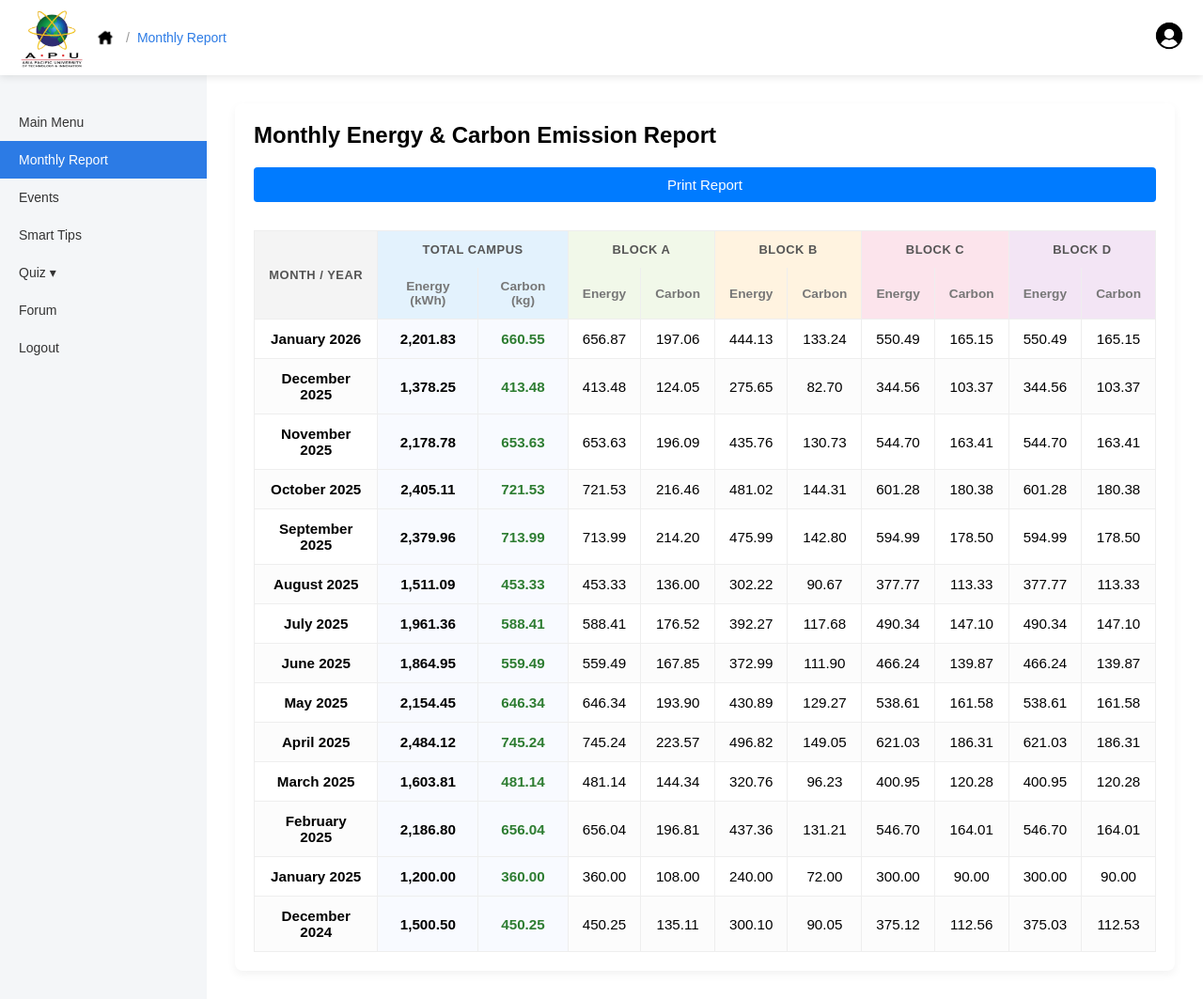
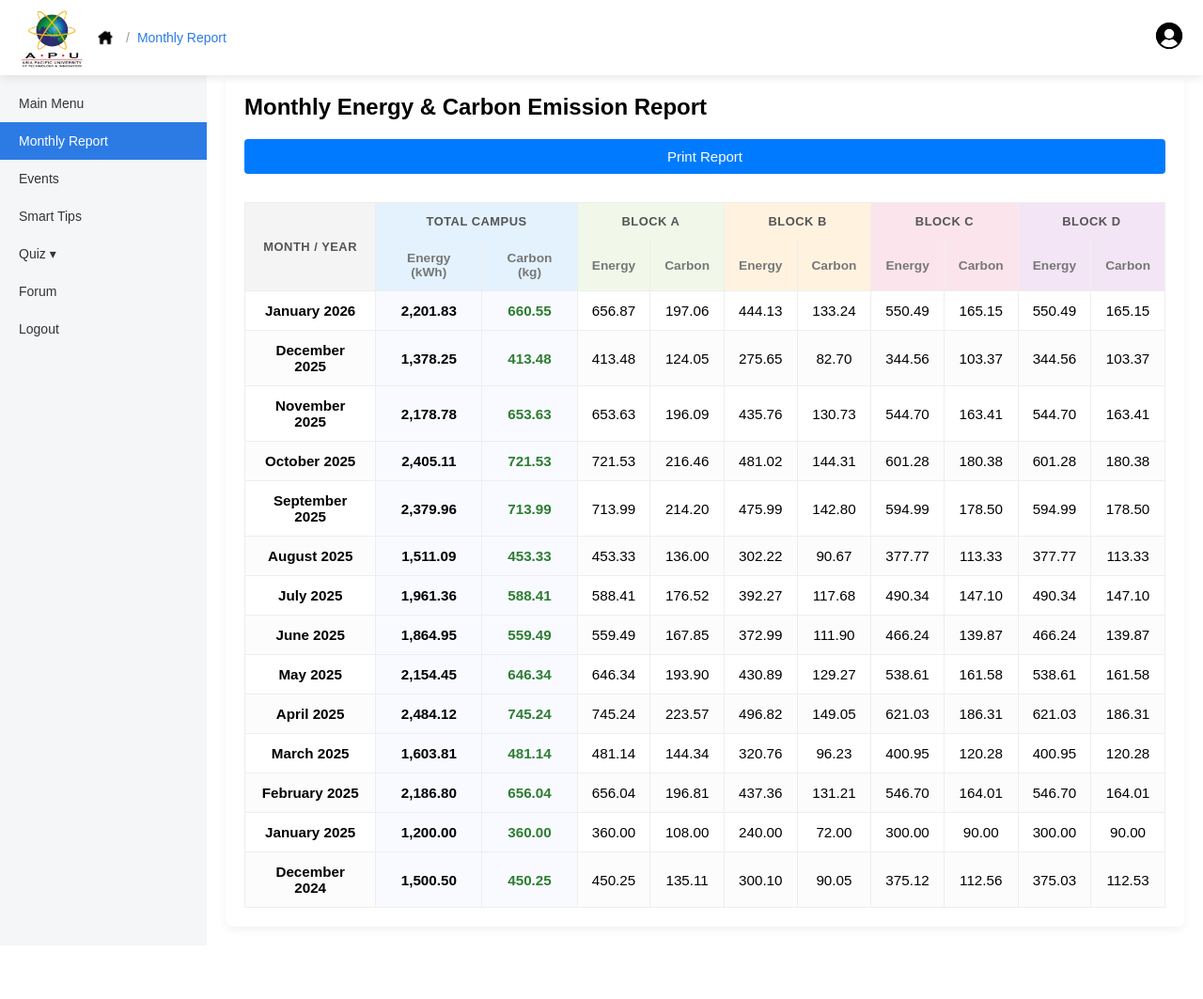
Before and after one commit to Joshua-Chua/Web-design, a PHP site: page /officer_monthly_report.php in a window 1280 px wide. Shown: the whole page at 94% size. After the commit the page ends 966 px from the top, so only its background shows below. Run offline with PHP 8.4, Linux system fonts and the light colour scheme; the visitor is signed in with stand-in values (Sample User, id 1); data comes from the database, SQL or seed files in the repository.

Commit message:
Latest Updates

```diff
--- a/Web-Design-main/pages/admin/admin_main.php
+++ b/Web-Design-main/pages/admin/admin_main.php
@@ -53,7 +53,7 @@ try {
         <img src = "../../assets/images/apu-logo.png" class = "top-logo" alt = "APU Logo">
 
         <!-- Home Button -->
-        <a href = "officer_main.php" class = "home-btn">
+        <a href = "admin_main.php" class = "home-btn">
             <img src = "../../assets/images/home-icon.png" class = "home-icon" alt = "Home">
         </a>
 
@@ -63,7 +63,7 @@ try {
     <div class = "topbar-right">
 
         <!-- Laptop User Icon -->
-        <a href = "officer_profile.php" class = "user-link">
+        <a href = "admin_profile.php" class = "user-link">
             <img src = "../../assets/images/user-icon.png" class = "user-icon">
         </a>
 
--- a/Web-Design-main/pages/officer/officer_monthly_report.php
+++ b/Web-Design-main/pages/officer/officer_monthly_report.php
@@ -34,6 +34,44 @@ if ($result) {
     <link rel = "stylesheet" href = "../../assets/css/officer/officer_main.css">
     <link rel = "stylesheet" href = "../../assets/css/officer/officer_profile.css">
     <style>
+                body {
+            margin: 0;
+            padding: 0;
+            overflow: hidden;
+            height: 100vh;
+        }
+
+        .topbar {
+            position: fixed;
+            top: 0;
+            left: 0;
+            right: 0;
+            z-index: 1000;
+            background: #ffffff;
+            box-shadow: 0 2px 10px rgba(0,0,0,0.1);
+        }
+
+        .dashboard {
+            position: fixed;
+            top: 60px;
+            bottom: 0;
+            left: 0;
+            right: 0;
+            display: flex;
+        }
+
+        .sidebar {
+            height: 100%;
+            overflow-y: auto;
+        }
+
+        .content {
+            flex: 1;
+            height: 100%;
+            overflow-y: auto;
+            padding: 20px;
+            background: #ffffff;
+        }
         .report-page-container {
             padding: 20px;
             background: #fff;
--- a/Web-Design-main/pages/student/view_tips.php
+++ b/Web-Design-main/pages/student/view_tips.php
@@ -56,6 +56,7 @@ $tip = mysqli_fetch_assoc($result);
     <title><?php echo htmlspecialchars($tip['title']); ?> - Smart Tips</title>
     <link rel = "stylesheet" href = "../../assets/css/style.css">
     <link rel = "stylesheet" href = "../../assets/css/officer/officer_main.css">
+    <link rel = "stylesheet" href = "../../assets/css/officer/officer_profile.css">
     <style>
         .tip-detail-container {
             background: #fff;
```
Also changed, not shown: Web-Design-main/pages/officer/create_tip.php (+11 -2 lines), Web-Design-main/pages/student/browse_tips.php (+38 -0 lines).
